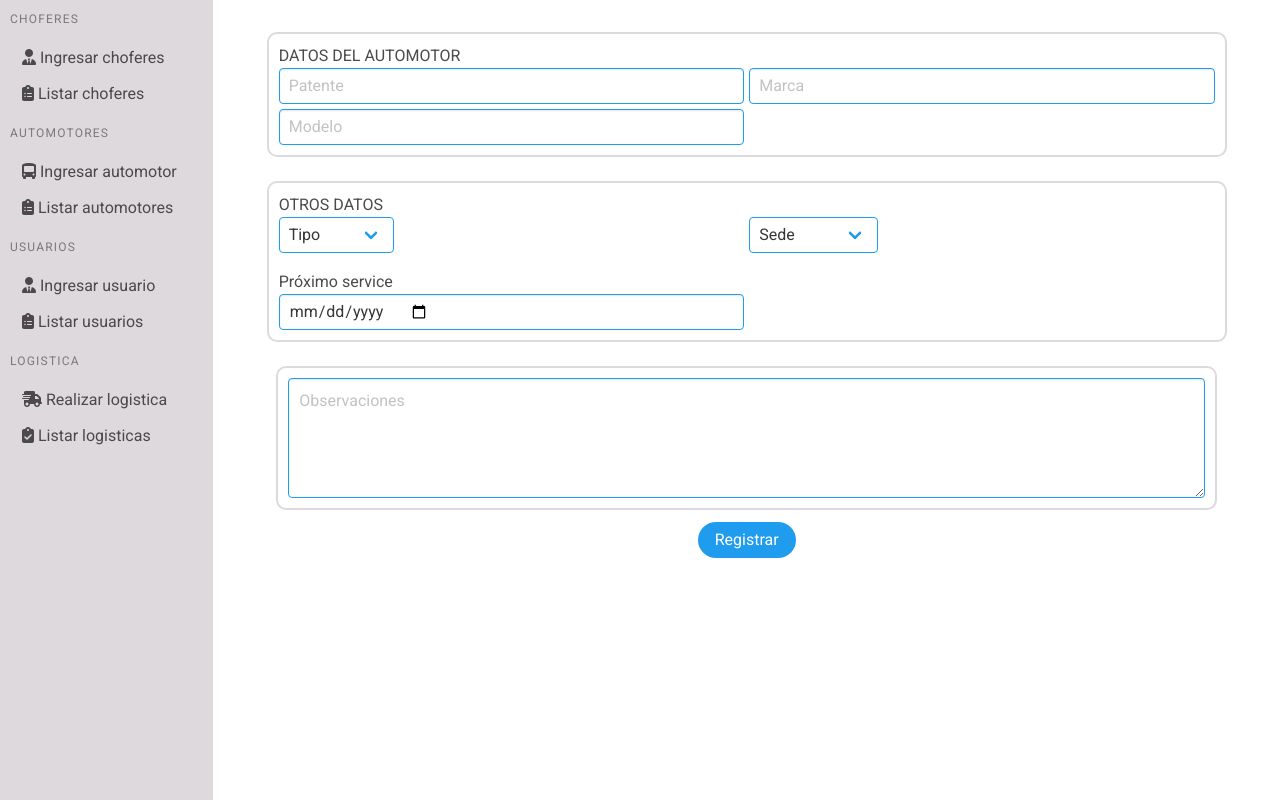
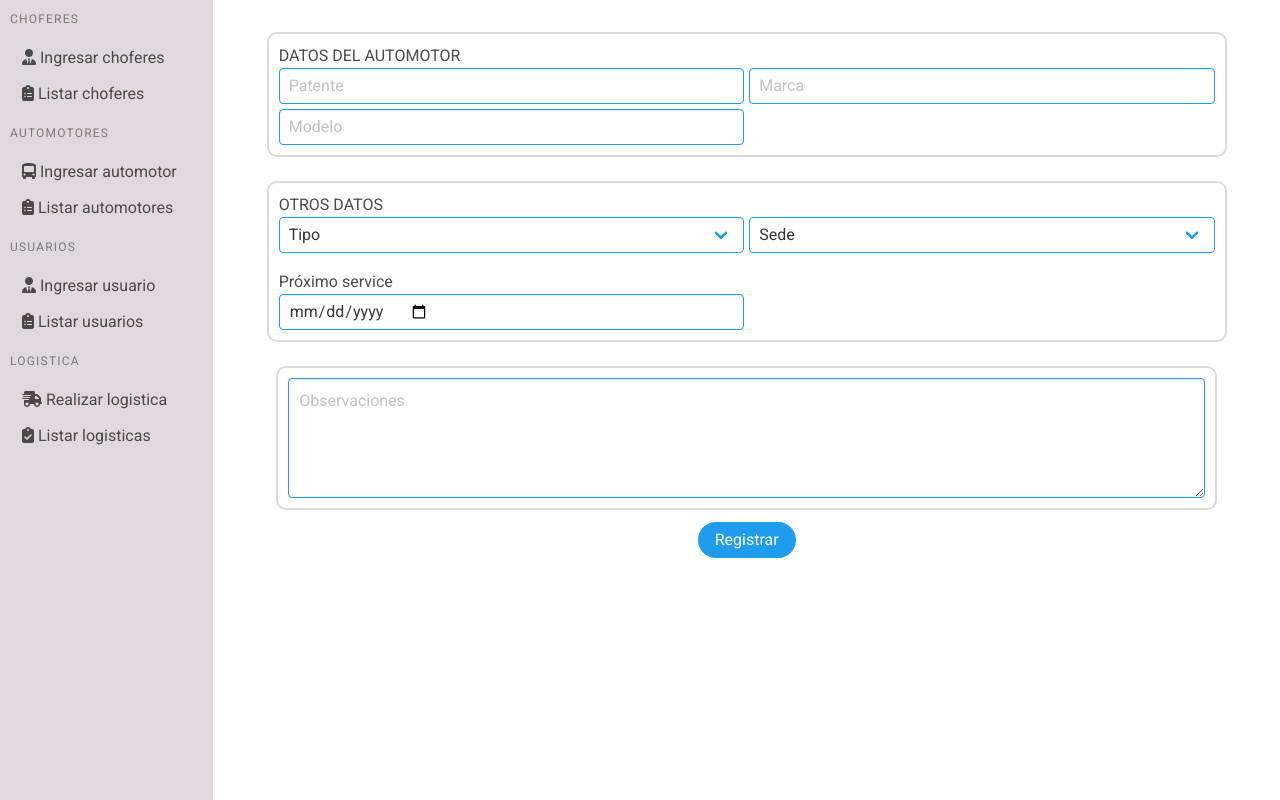
Before and after one commit to dmortiz05/viajesunlar, a PHP site: page /privado/logistica/ingresarAutomotores.php in a window 1280 px wide. Shown: the part 74-874 px from the top of the page. Run offline with PHP 8.4, Linux system fonts and the light colour scheme; some libraries are stand-ins or nearby versions.

Commit message:
cambios mínimos en la carga de automotores, choferes, usuario y logistica. Y agregué un css para la parte de logística

```diff
--- a/privado/logistica/ingresarAutomotores.php
+++ b/privado/logistica/ingresarAutomotores.php
@@ -15,6 +15,7 @@
     <link rel="stylesheet" href="../../publico/css/normalize.css">
     <link rel="stylesheet" href="../../publico/css/styleElements.css">
     <link rel="stylesheet" href="../../publico/css/styleNavDash.css">
+    <link rel="stylesheet" href="../../publico/css/logistica.css">
     <link href="https://fonts.googleapis.com/css?family=Roboto&display=swap" rel="stylesheet">
     <script src="https://kit.fontawesome.com/9c18248300.js"></script>
     <title>Logistica</title>
@@ -50,9 +51,9 @@
                         <div class="container-grid-form">
                             <div class="item-input field">
                                 <div class="control">
-                                    <div class="select is-info">
-                                    <select required>
-                                        <option value="" disabled selected>Tipo</option>
+                                    <div id="tipoAutomotor" class="select is-info">
+                                        <select id="tamanioTipoAutomotor" required>
+                                            <option value="" disabled selected hidden>Tipo</option>
                                             <option value="CAMIÓN">Camión</option>
                                             <option value="COMBI">Combi</option>
                                             <option value="MINIBUS">Minibus</option>
@@ -65,15 +66,20 @@
                                 </div>
                             </div>
                             <div class="item-input field">
-                                <div class="control" >
-                                    <div class="select is-info" >
-                                        <select required>
-                                            <option value="" disabled selected>Sede</option>
+                                <div class="control">
+                                    <div id="sedeAutomotor" class="select is-info">
+                                        <select id="tamanioSedeAutomotor" required>
+                                            <option value="" disabled selected hidden>Sede</option>
                                             <option value="Capital">Capital</option>
                                             <option value="Aimogasta">Aimogasta</option>
                                             <option value="Catuna">Catuna</option>
+                                            <option value="Chamical">Chamical</option>
                                             <option value="Chepes">Chepes</option>
+                                            <option value="Olta">Olta</option>
+                                            <option value="Tama">Tama</option>
+                                            <option value="Ulapes">Ulapes</option>
                                             <option value="Villa Unión ">Villa Unión</option>
+                                            <option value="Vinchina">Vinchina</option>
                                         </select>
                                     </div>
                                 </div>
@@ -90,7 +96,7 @@
                         </div>
                     </div>
 
-                    <button class="button is-info is-rounded center-button">Registrar</button>
+                    <button class="button is-info is-rounded center-button" name="submit" id="submit">Registrar</button>
             </form>
     </div>
     </div>
--- a/privado/logistica/ingresarUsuario.php
+++ b/privado/logistica/ingresarUsuario.php
@@ -15,6 +15,7 @@
     <link rel="stylesheet" href="../../publico/css/normalize.css">
     <link rel="stylesheet" href="../../publico/css/styleElements.css">
     <link rel="stylesheet" href="../../publico/css/styleNavDash.css">
+    <link rel="stylesheet" href="../../publico/css/logistica.css">
     <link href="https://fonts.googleapis.com/css?family=Roboto&display=swap" rel="stylesheet">
     <script src="https://kit.fontawesome.com/9c18248300.js"></script>
     <title>Logistica</title>
@@ -52,7 +53,7 @@
                         </div>
                     </div>
 
-                    <button class="button is-info is-rounded center-button">Registrar</button>
+                    <button class="button is-info is-rounded center-button" name="submit" id="submit">Registrar</button>
             </form>
     </div>
     </div>
--- a/privado/logistica/realizarLogistica.php
+++ b/privado/logistica/realizarLogistica.php
@@ -15,6 +15,7 @@
     <link rel="stylesheet" href="../../publico/css/normalize.css">
     <link rel="stylesheet" href="../../publico/css/styleElements.css">
     <link rel="stylesheet" href="../../publico/css/styleNavDash.css">
+    <link rel="stylesheet" href="../../publico/css/logistica.css">
     <link href="https://fonts.googleapis.com/css?family=Roboto&display=swap" rel="stylesheet">
     <script src="https://kit.fontawesome.com/9c18248300.js"></script>
     <title>Logística</title>
@@ -113,8 +114,7 @@
                         </div>
                     </div>
             </div>
-            <br>
-                    <button class="button is-info is-rounded center-button">Registrar</button>
+                    <button class="button is-info is-rounded center-button" name="submit" id="submit">Registrar</button>
             </form>
     </div>
     </div>
--- /dev/null
+++ b/publico/css/logistica.css
@@ -0,0 +1,27 @@
+#tipoAutomotor {
+    width: 100%;
+}
+
+#tamanioTipoAutomotor {
+    width: 100%;
+}
+
+#sedeAutomotor {
+    width: 100%;
+}
+
+#tamanioSedeAutomotor {
+    width: 100%;
+}
+
+#gruposanguineoChoferes {
+    width: 100%;
+}
+
+#gruposanguineo {
+    width: 100%;
+}
+
+#submit {
+    margin-top: 12px;
+}
```
Also changed, not shown: privado/logistica/ingresarChoferes.php (+4 -3 lines). Lines whose indentation alone changed are shown as unchanged.
